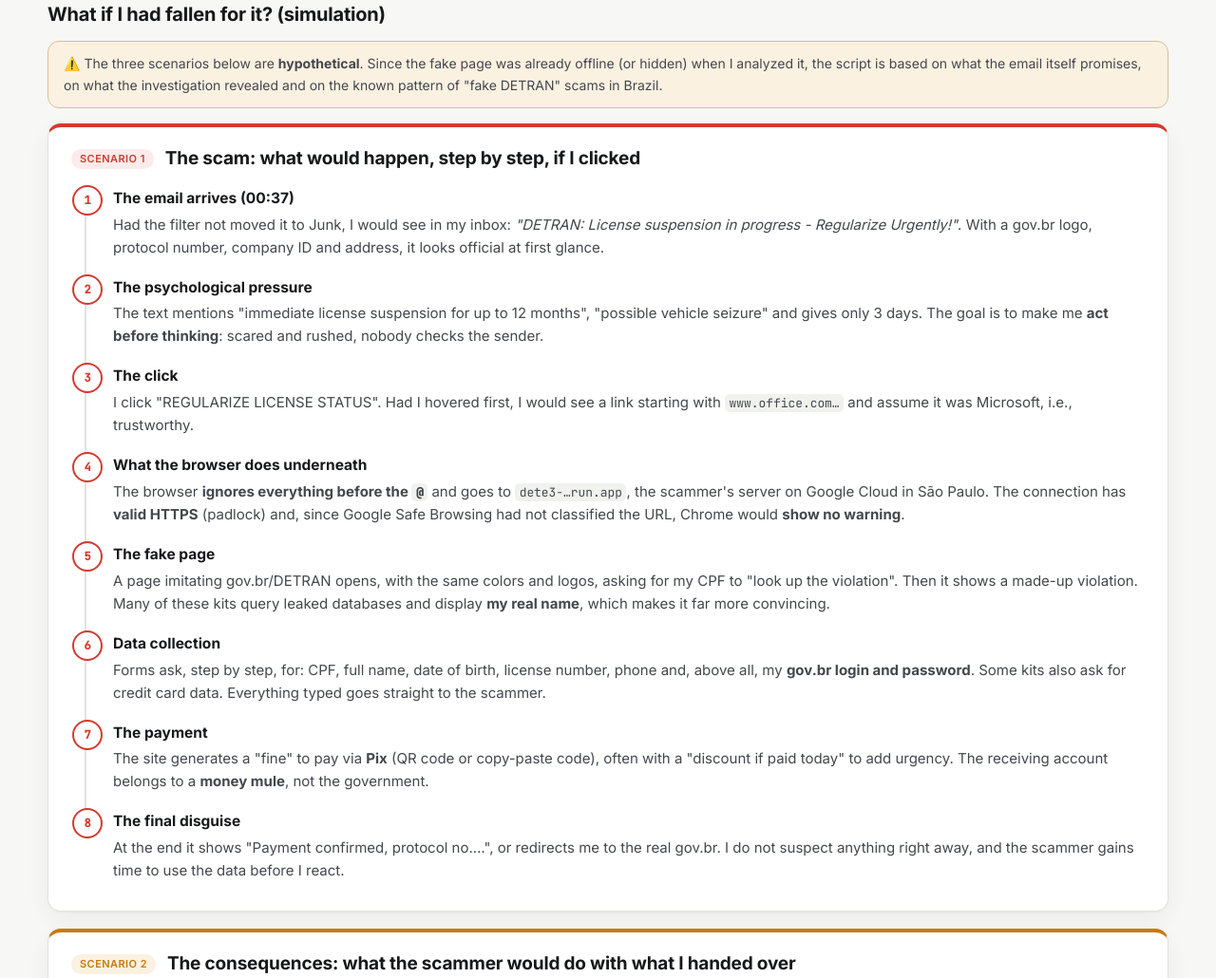
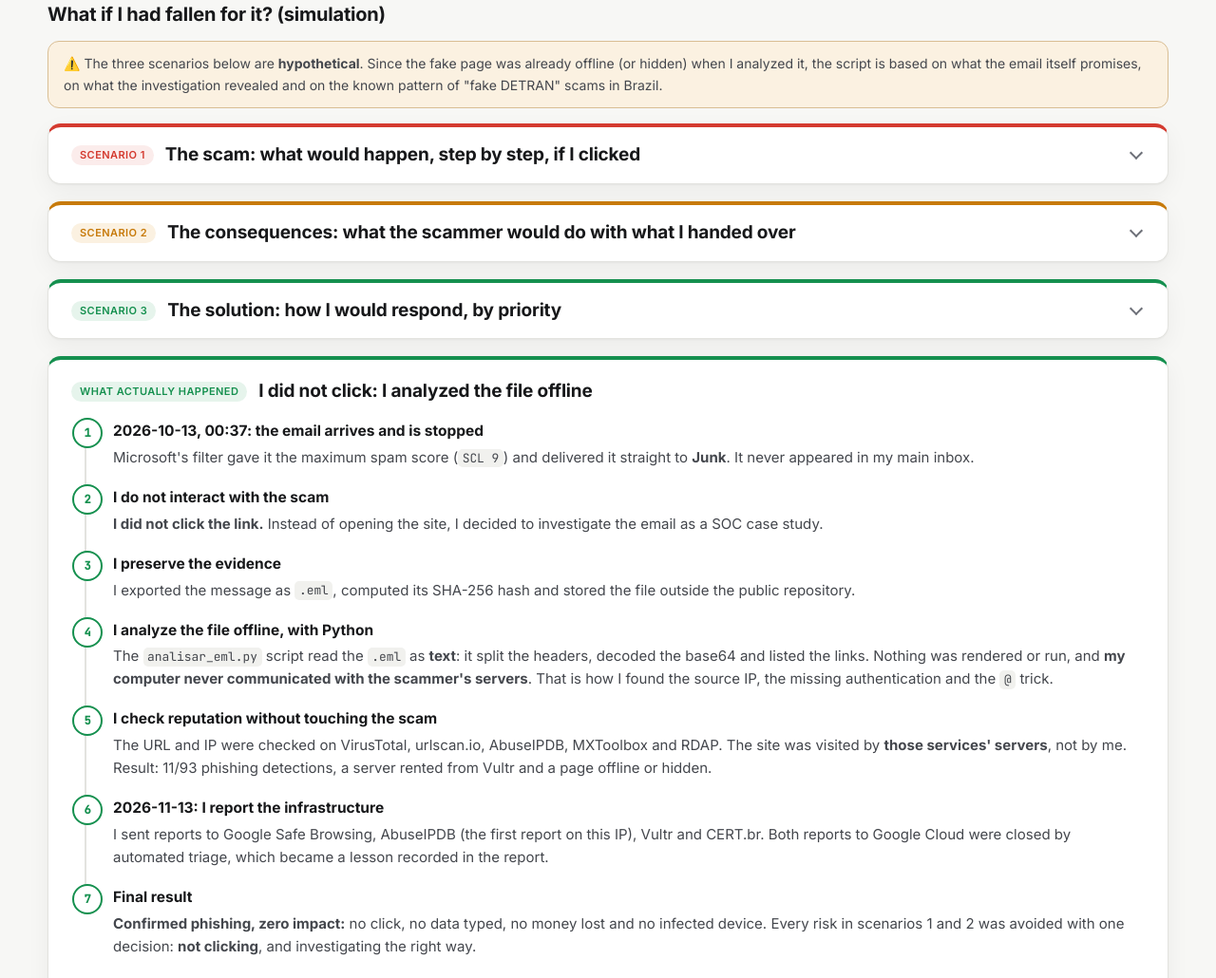
Before and after one commit to cannibaligor/infosec-portfolio, a plain HTML site: page docs/index.html in a window 1280 px wide. Shown: the part 8317-9347 px from the top of the page at 95% size. Drawn offline with nearby package versions, Linux system fonts and the light colour scheme.

Commit message:
Make phishing scenarios collapsible
Co-Authored-By: Claude Opus 5.5 <noreply@anthropic.com>

```diff
--- a/docs/assets/css/style.css
+++ b/docs/assets/css/style.css
@@ -207,6 +207,15 @@ tr:last-child td { border-bottom: 0; }
 .scn.ok, .scn.fact { border-top-color: var(--ok); }
 .scn-head { display: flex; flex-wrap: wrap; gap: 8px 12px; align-items: center; margin-bottom: 18px; }
 .scn-head h4 { font-size: 19px; margin: 0; }
+details.scn { padding: 0 24px; }
+details.scn > summary { cursor: pointer; list-style: none; padding: 18px 0; margin: 0; }
+details.scn > summary::-webkit-details-marker { display: none; }
+details.scn > summary h4 { flex: 1; min-width: 200px; }
+details.scn[open] > summary { margin-bottom: 4px; }
+details.scn[open] { padding-bottom: 22px; }
+details.scn > summary:hover h4 { color: var(--accent); }
+.chev { flex: none; width: 10px; height: 10px; border-right: 2px solid var(--muted); border-bottom: 2px solid var(--muted); transform: rotate(45deg); margin: 0 4px 4px auto; transition: transform .2s; }
+details.scn[open] .chev { transform: rotate(-135deg); margin-bottom: -4px; }
 .scn ul, .scn ol { color: var(--ink-2); font-size: 15px; }
 .scn li { margin-bottom: 6px; }
 .flow { list-style: none; padding: 0; margin: 0 0 4px 14px; counter-reset: f; }
@@ -233,6 +242,8 @@ tr:last-child td { border-bottom: 0; }
 @media (max-width: 640px) {
   .deep .body { padding-left: 0; }
   .scn { padding: 18px 16px; }
+  details.scn { padding: 0 16px; }
+  details.scn[open] { padding-bottom: 18px; }
   .scn td:last-child { white-space: normal; }
 }
 .mitre { list-style: none; padding: 0 !important; }
--- a/docs/index.html
+++ b/docs/index.html
@@ -592,8 +592,8 @@
   <p class="disclaimer"><span data-l="pt">⚠️ Os três cenários abaixo são <b>hipotéticos</b>. Como a página falsa já estava fora do ar (ou escondida) quando fiz a análise, o roteiro se baseia no que o próprio e-mail promete, no que a investigação revelou e no padrão conhecido dos golpes de "falso DETRAN" no Brasil.</span><span data-l="en">⚠️ The three scenarios below are <b>hypothetical</b>. Since the fake page was already offline (or hidden) when I analyzed it, the script is based on what the email itself promises, on what the investigation revealed and on the known pattern of "fake DETRAN" scams in Brazil.</span></p>
 
   <!-- Cenário 1 -->
-  <div class="scn danger">
-    <div class="scn-head"><span class="pill danger"><span data-l="pt">Cenário 1</span><span data-l="en">Scenario 1</span></span><h4><span data-l="pt">O golpe: o que aconteceria, passo a passo, se eu clicasse</span><span data-l="en">The scam: what would happen, step by step, if I clicked</span></h4></div>
+  <details class="scn danger">
+    <summary class="scn-head"><span class="pill danger"><span data-l="pt">Cenário 1</span><span data-l="en">Scenario 1</span></span><h4><span data-l="pt">O golpe: o que aconteceria, passo a passo, se eu clicasse</span><span data-l="en">The scam: what would happen, step by step, if I clicked</span></h4><span class="chev" aria-hidden="true"></span></summary>
     <ol class="flow" data-l="pt">
       <li><b class="t">O e-mail chega (00:37)</b>Se o filtro não o tivesse mandado ao Lixo Eletrônico, eu veria na caixa de entrada: <i>"DETRAN: Suspensão de CNH em processamento - Regularize Urgente!"</i>. Com logo gov.br, número de protocolo, CNPJ e endereço, a mensagem parece oficial à primeira vista.</li>
       <li><b class="t">A pressão psicológica</b>O texto fala em "suspensão imediata da CNH por até 12 meses", "possível apreensão do veículo" e dá só 3 dias de prazo. O objetivo é me fazer <b>agir antes de pensar</b>: com medo e com pressa, ninguém confere o remetente.</li>
@@ -614,11 +614,11 @@
       <li><b class="t">The payment</b>The site generates a "fine" to pay via <b>Pix</b> (QR code or copy-paste code), often with a "discount if paid today" to add urgency. The receiving account belongs to a <b>money mule</b>, not the government.</li>
       <li><b class="t">The final disguise</b>At the end it shows "Payment confirmed, protocol no.…", or redirects me to the real gov.br. I do not suspect anything right away, and the scammer gains time to use the data before I react.</li>
     </ol>
-  </div>
+  </details>
 
   <!-- Cenário 2 -->
-  <div class="scn warn">
-    <div class="scn-head"><span class="pill warn"><span data-l="pt">Cenário 2</span><span data-l="en">Scenario 2</span></span><h4><span data-l="pt">As consequências: o que o golpista faria com o que eu entreguei</span><span data-l="en">The consequences: what the scammer would do with what I handed over</span></h4></div>
+  <details class="scn warn">
+    <summary class="scn-head"><span class="pill warn"><span data-l="pt">Cenário 2</span><span data-l="en">Scenario 2</span></span><h4><span data-l="pt">As consequências: o que o golpista faria com o que eu entreguei</span><span data-l="en">The consequences: what the scammer would do with what I handed over</span></h4><span class="chev" aria-hidden="true"></span></summary>
     <div class="table-wrap" data-l="pt">
       <table>
         <thead><tr><th>O que o golpista obtém</th><th>O que ele faz com isso</th><th>Impacto para mim</th><th>Em quanto tempo</th></tr></thead>
@@ -663,11 +663,11 @@
         <p class="small">A click on a corporate computer becomes a <b>security incident</b>. If the employee reused the same password for gov.br and work, the attacker could get into corporate email and VPN, send new scams from a trusted internal account and reach customer data. In that case, the company may have to report the breach to the ANPD, as required by Brazil's data protection law (LGPD).</p>
       </div>
     </div>
-  </div>
+  </details>
 
   <!-- Cenário 3 -->
-  <div class="scn ok">
-    <div class="scn-head"><span class="pill ok"><span data-l="pt">Cenário 3</span><span data-l="en">Scenario 3</span></span><h4><span data-l="pt">A solução: como eu responderia, em ordem de prioridade</span><span data-l="en">The solution: how I would respond, by priority</span></h4></div>
+  <details class="scn ok">
+    <summary class="scn-head"><span class="pill ok"><span data-l="pt">Cenário 3</span><span data-l="en">Scenario 3</span></span><h4><span data-l="pt">A solução: como eu responderia, em ordem de prioridade</span><span data-l="en">The solution: how I would respond, by priority</span></h4><span class="chev" aria-hidden="true"></span></summary>
     <div data-l="pt">
       <div class="phase"><h5><span class="when">0–15 min</span>Interromper o dano</h5>
         <ul>
@@ -754,7 +754,7 @@
         </ol>
       </div>
     </div>
-  </div>
+  </details>
 
   <!-- ===== O QUE OCORREU DE FATO ===== -->
   <div class="scn fact">
```
